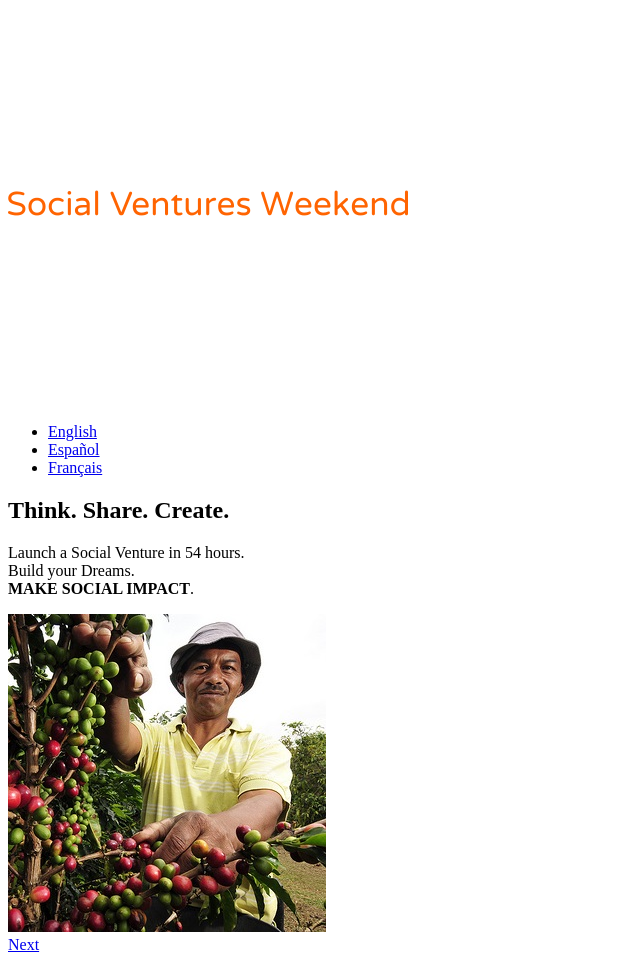
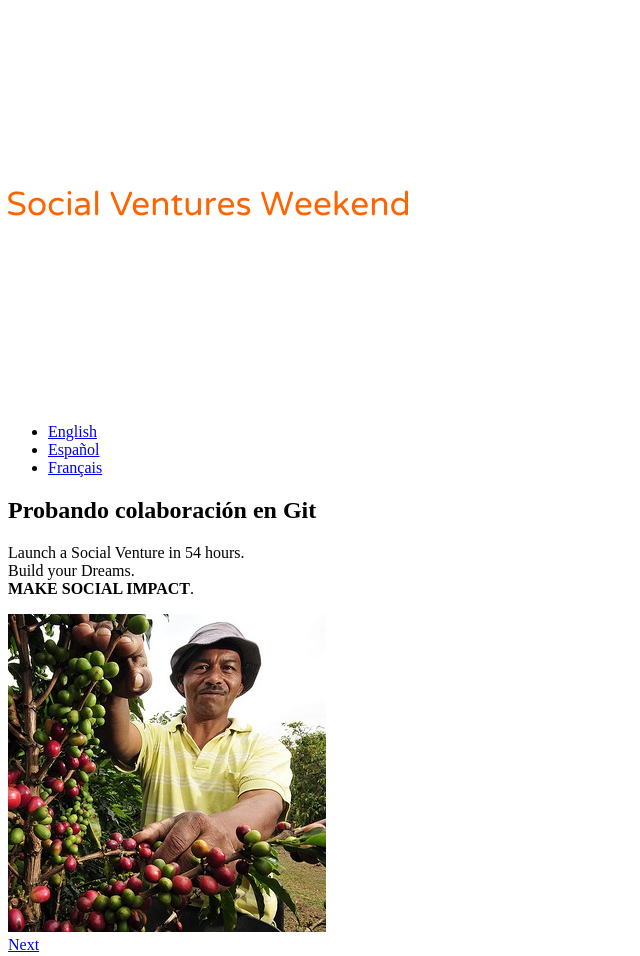
Before and after one commit to alejandroComi/Experiment, a plain HTML site: page index.html in a window 1280 px wide. Shown: the part 5-961 px from the top of the page, without its empty margins (0-640 px from the left). Drawn offline with Linux system fonts and the light colour scheme; a script that the page names is missing.

Commit message:
Hice cambios en index

```diff
--- a/index.html
+++ b/index.html
@@ -6,7 +6,7 @@
 -->
 <html>
 	<head>
-		<title>Social Ventures Weekend - Landing Page</title>
+		<title>Proyecto de Alejandro y Manolo</title>
 		<meta http-equiv="content-type" content="text/html; charset=utf-8" />
 		<meta name="description" content="" />
 		<meta name="keywords" content="" />
@@ -44,7 +44,7 @@
 			<section id="banner">
 				<div class="content">
 					<header>
-						<h2>Think. Share. Create.</h2>
+						<h2>Probando colaboración en Git</h2>
 						<p>Launch a Social Venture in 54 hours.<br />
 						Build your Dreams.<br/><strong> MAKE SOCIAL IMPACT</strong>.</p>
 					</header>
```
